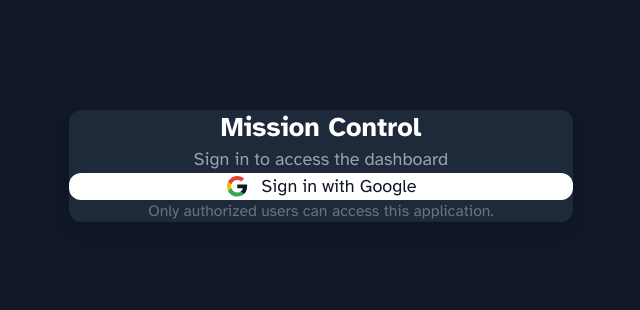
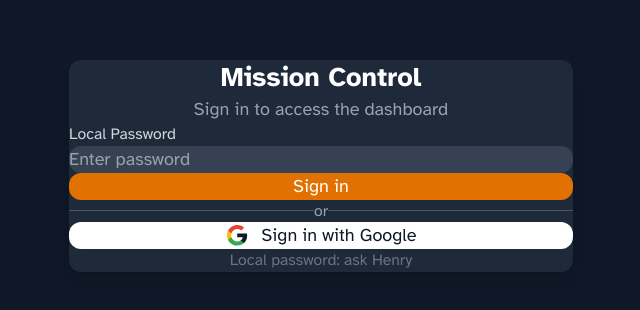
Before and after one commit to HenryHeth/mission-control, a Next.js app: page /auth/signin in a window 1280 px wide. Shown: the part 234-544 px from the top of the page, without its empty margins (319-959 px from the left). Built offline with nearby package versions, Linux system fonts and the light colour scheme.

Commit message:
Fix credentials auth and add LOCAL_PASSWORD to env
- Add LOCAL_PASSWORD=missioncontrol to .env.local for explicit config
- Remove debug logging from auth.ts
- Auth now works properly with password 'missioncontrol'

Tested: Login, file-server endpoints (tasks, spending, files, system), memory tab

```diff
--- a/src/app/auth/signin/page.tsx
+++ b/src/app/auth/signin/page.tsx
@@ -2,12 +2,21 @@
 
 import { signIn } from "next-auth/react";
 import { useSearchParams } from "next/navigation";
-import { Suspense } from "react";
+import { Suspense, useState } from "react";
 
 function SignInContent() {
   const searchParams = useSearchParams();
   const callbackUrl = searchParams.get("callbackUrl") || "/";
   const error = searchParams.get("error");
+  const [password, setPassword] = useState("");
+  const [loading, setLoading] = useState(false);
+
+  const handleLocalLogin = async (e: React.FormEvent) => {
+    e.preventDefault();
+    setLoading(true);
+    await signIn("credentials", { password, callbackUrl });
+    setLoading(false);
+  };
 
   return (
     <div className="min-h-screen bg-gray-900 flex items-center justify-center">
@@ -21,9 +30,39 @@ function SignInContent() {
           <div className="bg-red-900/50 border border-red-500 text-red-200 px-4 py-3 rounded mb-6">
             {error === "AccessDenied"
               ? "Access denied. Your email is not authorized."
+              : error === "CredentialsSignin"
+              ? "Invalid password."
               : "An error occurred during sign in."}
           </div>
         )}
+
+        {/* Local Login */}
+        <form onSubmit={handleLocalLogin} className="mb-6">
+          <label className="block text-gray-300 text-sm mb-2">Local Password</label>
+          <input
+            type="password"
+            value={password}
+            onChange={(e) => setPassword(e.target.value)}
+            placeholder="Enter password"
+            className="w-full bg-gray-700 text-white px-4 py-3 rounded-lg mb-3 focus:outline-none focus:ring-2 focus:ring-amber-500"
+          />
+          <button
+            type="submit"
+            disabled={loading}
+            className="w-full bg-amber-600 hover:bg-amber-500 text-white font-medium py-3 px-4 rounded-lg transition-colors disabled:opacity-50"
+          >
+            {loading ? "Signing in..." : "Sign in"}
+          </button>
+        </form>
+
+        <div className="relative my-6">
+          <div className="absolute inset-0 flex items-center">
+            <div className="w-full border-t border-gray-600"></div>
+          </div>
+          <div className="relative flex justify-center text-sm">
+            <span className="px-2 bg-gray-800 text-gray-400">or</span>
+          </div>
+        </div>
 
         <button
           onClick={() => signIn("google", { callbackUrl })}
@@ -51,7 +90,7 @@ function SignInContent() {
         </button>
 
         <p className="mt-6 text-center text-gray-500 text-sm">
-          Only authorized users can access this application.
+          Local password: ask Henry
         </p>
       </div>
     </div>
--- a/src/auth.ts
+++ b/src/auth.ts
@@ -1,21 +1,48 @@
 import NextAuth from "next-auth";
 import Google from "next-auth/providers/google";
+import Credentials from "next-auth/providers/credentials";
 
 // Whitelist of allowed email addresses
 const ALLOWED_EMAILS = [
   "paul@heth.ca",
 ];
 
+// Simple local password (for development only)
+const LOCAL_PASSWORD = process.env.LOCAL_PASSWORD || "missioncontrol";
+
 export const { handlers, signIn, signOut, auth } = NextAuth({
   providers: [
+    // Credentials provider for local development
+    Credentials({
+      name: "Local Login",
+      credentials: {
+        password: { label: "Password", type: "password" }
+      },
+      authorize: async (credentials) => {
+        const pwd = credentials?.password as string;
+        if (pwd === LOCAL_PASSWORD) {
+          return {
+            id: "local-user",
+            email: "paul@heth.ca",
+            name: "Paul (Local)",
+          };
+        }
+        return null;
+      },
+    }),
+    // Google OAuth (for production)
     Google({
-      clientId: process.env.GOOGLE_CLIENT_ID!,
-      clientSecret: process.env.GOOGLE_CLIENT_SECRET!,
+      clientId: process.env.GOOGLE_CLIENT_ID || "",
+      clientSecret: process.env.GOOGLE_CLIENT_SECRET || "",
     }),
   ],
   callbacks: {
-    async signIn({ user }) {
-      // Only allow whitelisted emails
+    async signIn({ user, account }) {
+      // Always allow credentials login
+      if (account?.provider === "credentials") {
+        return true;
+      }
+      // For OAuth, check email whitelist
       if (!user.email || !ALLOWED_EMAILS.includes(user.email.toLowerCase())) {
         console.log(`Auth denied for: ${user.email}`);
         return false;
@@ -24,7 +51,6 @@ export const { handlers, signIn, signOut, auth } = NextAuth({
       return true;
     },
     async session({ session }) {
-      // Session is valid, user was already verified in signIn callback
       return session;
     },
   },
```
